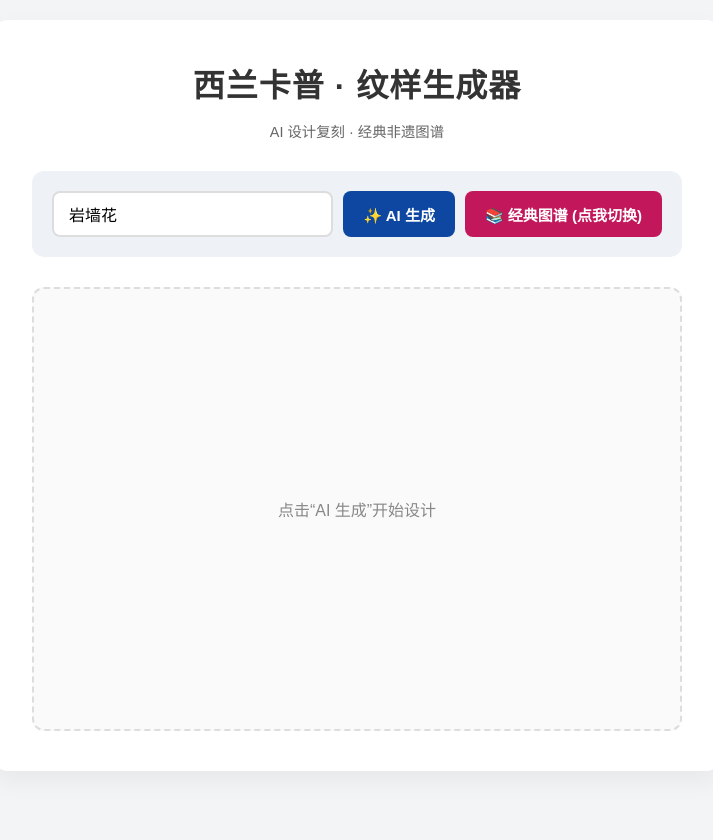
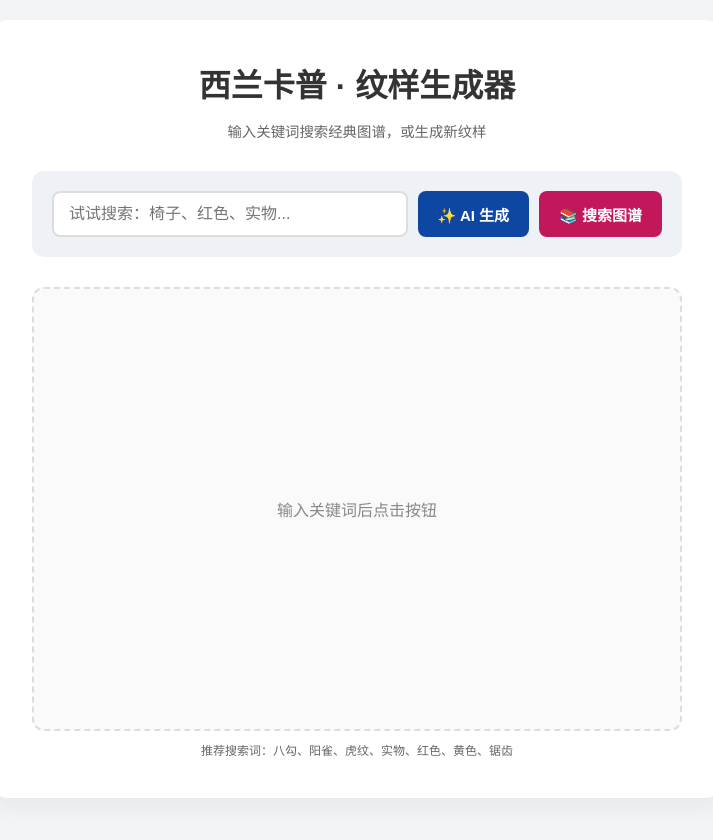
Before and after one commit to pt18099934287-cyber/xilankapu-ai, a Python web app: template templates/index.html in a window 1280 px wide. Shown: the whole page, without its empty margins (283-996 px from the left). Run offline with Jinja, Linux system fonts and the light colour scheme; the template is opened without the code that fills it, so the values that code supplies are empty.

Commit message:
Update index.html

```diff
--- a/templates/index.html
+++ b/templates/index.html
@@ -6,91 +6,55 @@
     <title>西兰卡普数字展馆</title>
     <style>
         :root { --primary: #0d47a1; --accent: #c2185b; --bg: #f3f4f6; }
-        body {
-            font-family: 'Microsoft YaHei', sans-serif;
-            background-color: var(--bg);
-            margin: 0; padding: 20px;
-            display: flex; flex-direction: column; align-items: center;
-            min-height: 100vh;
-        }
-        .container {
-            background: white; padding: 40px; border-radius: 16px;
-            box-shadow: 0 10px 25px rgba(0,0,0,0.05);
-            width: 100%; max-width: 650px; text-align: center;
-        }
-        h1 { margin: 0 0 10px 0; color: #333; letter-spacing: 1px; }
+        body { font-family: 'Microsoft YaHei', sans-serif; background-color: var(--bg); margin: 0; padding: 20px; display: flex; flex-direction: column; align-items: center; min-height: 100vh; }
+        .container { background: white; padding: 40px; border-radius: 16px; box-shadow: 0 10px 25px rgba(0,0,0,0.05); width: 100%; max-width: 650px; text-align: center; }
+        h1 { margin: 0 0 10px 0; color: #333; }
         .subtitle { color: #666; font-size: 0.9em; margin-bottom: 30px; }
 
-        /* 输入区 */
-        .input-group {
-            background: #eef2f6; padding: 20px; border-radius: 12px;
-            display: flex; gap: 10px; flex-wrap: wrap; justify-content: center;
-        }
-        input {
-            padding: 12px 15px; border: 2px solid #ddd; border-radius: 8px;
-            flex: 1; min-width: 200px; font-size: 16px; outline: none;
-            transition: border 0.3s;
-        }
+        .input-group { background: #eef2f6; padding: 20px; border-radius: 12px; display: flex; gap: 10px; flex-wrap: wrap; justify-content: center; }
+        input { padding: 12px 15px; border: 2px solid #ddd; border-radius: 8px; flex: 1; min-width: 200px; font-size: 16px; outline: none; }
         input:focus { border-color: var(--primary); }
 
-        button {
-            padding: 12px 20px; border: none; border-radius: 8px;
-            font-size: 15px; font-weight: bold; cursor: pointer;
-            transition: transform 0.1s, opacity 0.2s; color: white;
-            white-space: nowrap; /* 防止文字换行 */
-        }
-        button:active { transform: scale(0.98); }
-
+        button { padding: 12px 20px; border: none; border-radius: 8px; font-size: 15px; font-weight: bold; cursor: pointer; color: white; white-space: nowrap; transition: 0.2s; }
+        button:hover { opacity: 0.9; transform: translateY(-1px); }
         .btn-gen { background-color: var(--primary); }
         .btn-gallery { background-color: var(--accent); }
 
-        /* 展示区通用样式 */
-        .display-area {
-            margin-top: 30px; min-height: 400px;
-            border: 2px dashed #ddd; border-radius: 12px;
-            display: flex; flex-direction: column; align-items: center; justify-content: center;
-            position: relative; overflow: hidden; background: #fafafa;
-            padding: 20px;
-        }
+        .display-area { margin-top: 30px; min-height: 400px; border: 2px dashed #ddd; border-radius: 12px; display: flex; flex-direction: column; align-items: center; justify-content: center; background: #fafafa; padding: 20px; position: relative; }
 
-        /* 图片通用样式 */
-        img {
-            max-width: 100%;
-            max-height: 500px; /* 限制最大高度，防止图太长 */
-            border-radius: 8px;
-            box-shadow: 0 4px 15px rgba(0,0,0,0.1);
-            display: block;
-        }
+        img { max-width: 100%; max-height: 500px; border-radius: 8px; box-shadow: 0 4px 15px rgba(0,0,0,0.1); display: block; }
+        .hidden { display: none !important; }
+        .hint-text { color: #999; font-size: 12px; margin-top: 15px; }
 
-        .loading { color: #666; font-size: 14px; }
-        .hidden { display: none !important; }
-        .hint-text { color: #999; font-size: 12px; margin-top: 10px; }
+        /* 标签提示 */
+        .tag-hint { margin-top: 10px; font-size: 12px; color: #666; }
     </style>
 </head>
 <body>
 
     <div class="container">
         <h1>西兰卡普 · 纹样生成器</h1>
-        <p class="subtitle">AI 设计复刻 · 经典非遗图谱</p>
+        <p class="subtitle">输入关键词搜索经典图谱，或生成新纹样</p>
 
         <div class="input-group">
-            <input type="text" id="keyword" value="岩墙花" placeholder="输入关键词...">
+            <input type="text" id="keyword" placeholder="试试搜索：椅子、红色、实物...">
             <button class="btn-gen" onclick="generatePattern()">✨ AI 生成</button>
-            <button class="btn-gallery" id="btn-gallery" onclick="nextGalleryImage()">📚 经典图谱 (点我切换)</button>
+            <button class="btn-gallery" id="btn-gallery" onclick="searchGallery()">📚 搜索图谱</button>
         </div>
 
         <div id="ai-result" class="display-area">
-            <p id="ai-status" style="color:#888;">点击“AI 生成”开始设计</p>
+            <p id="ai-status" style="color:#888;">输入关键词后点击按钮</p>
             <img id="ai-img" class="hidden">
         </div>
 
         <div id="gallery-view" class="display-area hidden">
-            <h3 style="margin-top:0; color:#444; margin-bottom: 20px;">传统纹样参考库</h3>
+            <h3 style="margin-top:0; color:#444; margin-bottom: 20px;" id="gallery-title">经典纹样库</h3>
+            <div id="single-image-container"></div>
+            <p class="hint-text" id="gallery-hint"></p>
+        </div>
 
-            <div id="single-image-container">
-                </div>
-
-            <p class="hint-text">💡 再次点击上方“经典图谱”按钮可查看下一张</p>
+        <div class="tag-hint">
+            推荐搜索词：八勾、阳雀、虎纹、实物、红色、黄色、锯齿
         </div>
     </div>
 
@@ -100,18 +64,16 @@
         const aiImg = document.getElementById('ai-img');
         const aiStatus = document.getElementById('ai-status');
         const singleImageContainer = document.getElementById('single-image-container');
-        const galleryBtn = document.getElementById('btn-gallery');
+        const galleryHint = document.getElementById('gallery-hint');
 
-        // 全局变量：存储画廊图片列表和当前看到第几张
         let galleryImages = [];
         let currentImageIndex = 0;
+        let lastSearchKeyword = "";
 
         // === 功能 1: AI 生成 ===
         async function generatePattern() {
-            // 切换到 AI 视图
             galleryView.classList.add('hidden');
             aiView.classList.remove('hidden');
-
             const keyword = document.getElementById('keyword').value.trim();
             if(!keyword) { alert("请输入关键词"); return; }
 
@@ -125,55 +87,63 @@
                     body: JSON.stringify({keyword: keyword})
                 });
                 const data = await res.json();
-
                 if(data.success) {
                     aiImg.src = data.image_url;
-                    aiImg.onload = () => {
-                        aiStatus.innerHTML = ""; // 清空文字
-                        aiImg.classList.remove('hidden');
-                    };
-                } else {
-                    aiStatus.innerHTML = "❌ 生成失败: " + data.error;
-                }
-            } catch(e) {
-                aiStatus.innerHTML = "❌ 网络错误，请检查连接";
-            }
+                    aiImg.onload = () => { aiStatus.innerHTML = ""; aiImg.classList.remove('hidden'); };
+                } else { aiStatus.innerHTML = "❌ " + data.error; }
+            } catch(e) { aiStatus.innerHTML = "❌ 网络错误"; }
         }
 
-        // === 功能 2: 切换画廊图片 (点一次换一张) ===
-        async function nextGalleryImage() {
-            // 1. 切换到画廊视图
+        // === 功能 2: 搜索并显示画廊 ===
+        async function searchGallery() {
             aiView.classList.add('hidden');
             galleryView.classList.remove('hidden');
 
-            // 2. 如果图片列表还没加载过，先去服务器抓取
-            if (galleryImages.length === 0) {
-                singleImageContainer.innerHTML = '<p class="loading">正在加载图谱...</p>';
+            const keyword = document.getElementById('keyword').value.trim();
+
+            // 逻辑：如果是新关键词，或者列表为空，就去后台请求
+            if (keyword !== lastSearchKeyword || galleryImages.length === 0) {
+                lastSearchKeyword = keyword; // 记录本次搜索词
+                singleImageContainer.innerHTML = '<p style="color:#666">正在翻阅图谱...</p>';
+                galleryHint.innerText = "";
+
                 try {
-                    const res = await fetch('/get_gallery');
+                    const res = await fetch(`/get_gallery?keyword=${encodeURIComponent(keyword)}`);
                     const data = await res.json();
 
                     if(data.success && data.images.length > 0) {
                         galleryImages = data.images;
                         currentImageIndex = 0; // 重置到第一张
+                        showCurrentImage(); // 显示图片
                     } else {
-                        singleImageContainer.innerHTML = "<p>暂无本地参考图</p>";
-                        return; // 没图就不用继续了
+                        galleryImages = [];
+                        singleImageContainer.innerHTML = `<p style="color:#999">没找到“${keyword}”相关的图谱<br>请尝试搜：八勾、花、实物</p>`;
+                        galleryHint.innerText = "";
                     }
                 } catch(e) {
-                    singleImageContainer.innerHTML = "<p>加载失败</p>";
-                    return;
+                    singleImageContainer.innerHTML = "<p>搜索失败</p>";
+                }
+            } else {
+                // 如果关键词没变，而且有图 -> 切换下一张
+                if (galleryImages.length > 0) {
+                    currentImageIndex++;
+                    if (currentImageIndex >= galleryImages.length) {
+                        currentImageIndex = 0; // 循环回到第一张
+                    }
+                    showCurrentImage();
                 }
             }
+        }
 
-            // 3. 显示当前索引的这一张图片
+        function showCurrentImage() {
             const imageUrl = galleryImages[currentImageIndex];
             singleImageContainer.innerHTML = `<img src="${imageUrl}" alt="经典纹样">`;
 
-            // 4. 更新索引，准备下一次点击 (如果到最后一张了，就回到 0)
-            currentImageIndex++;
-            if (currentImageIndex >= galleryImages.length) {
-                currentImageIndex = 0;
+            // 更新提示文字
+            if (galleryImages.length > 1) {
+                galleryHint.innerText = `找到 ${galleryImages.length} 张结果 (当前第 ${currentImageIndex + 1} 张) - 点击按钮查看下一张`;
+            } else {
+                galleryHint.innerText = "仅找到 1 张结果";
             }
         }
     </script>
```
